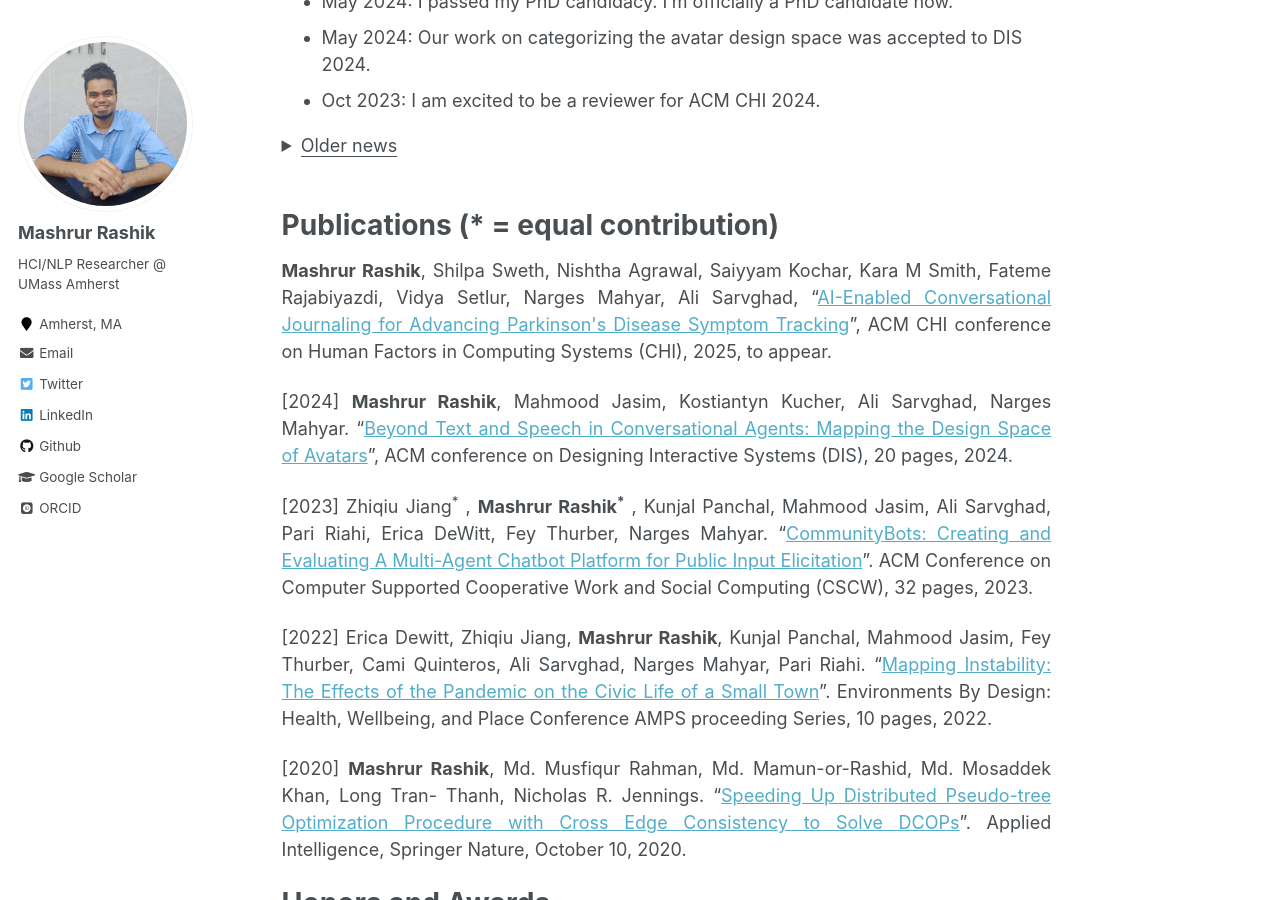
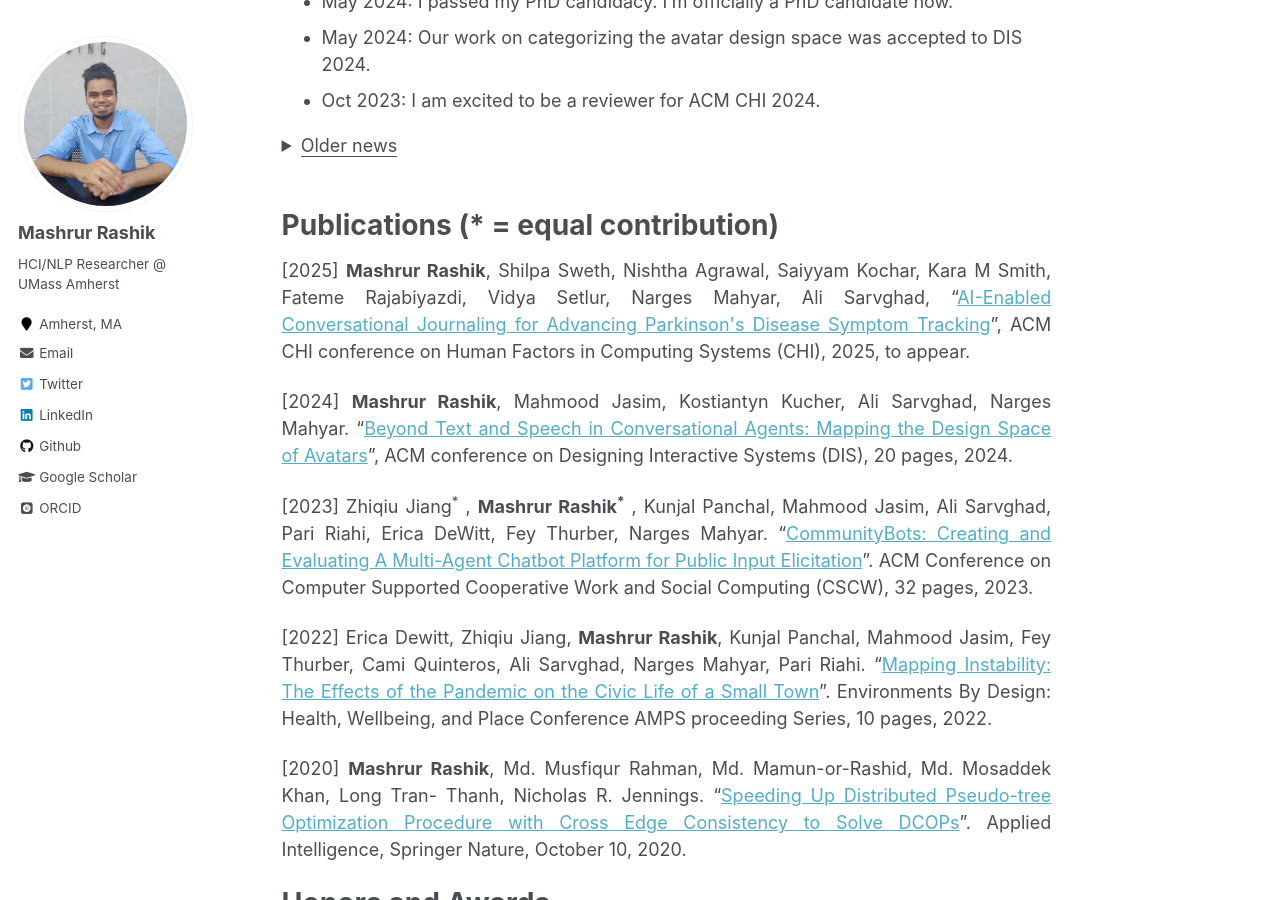
Before and after one commit to mashrur29/mashrur29.github.io, a Jekyll site: the page built from _pages/about.md, in a window 1280 px wide and 900 px high, scrolled down 1135 px. Built offline with Jekyll 4.4.1, drawn with Linux system fonts in a browser that asks for light colours; some web fonts are replaced.

Commit message:
updated about

```diff
--- a/_pages/about.md
+++ b/_pages/about.md
@@ -81,7 +81,7 @@ Recent News
 
 Publications (\* = equal contribution)
 ======
-<p align="justify"> <b>Mashrur Rashik</b>, Shilpa Sweth, Nishtha Agrawal, Saiyyam Kochar, Kara M Smith, Fateme Rajabiyazdi, Vidya Setlur, Narges Mahyar, Ali Sarvghad, “<a href="https://doi.org/10.1145/3706598.3714280" target="_blank">AI-Enabled Conversational Journaling for Advancing Parkinson's Disease Symptom Tracking</a>”, ACM CHI conference on Human Factors in Computing Systems (CHI), 2025, to appear.</p>
+<p align="justify">[2025] <b>Mashrur Rashik</b>, Shilpa Sweth, Nishtha Agrawal, Saiyyam Kochar, Kara M Smith, Fateme Rajabiyazdi, Vidya Setlur, Narges Mahyar, Ali Sarvghad, “<a href="https://doi.org/10.1145/3706598.3714280" target="_blank">AI-Enabled Conversational Journaling for Advancing Parkinson's Disease Symptom Tracking</a>”, ACM CHI conference on Human Factors in Computing Systems (CHI), 2025, to appear.</p>
 
 <p align="justify">[2024] <b>Mashrur Rashik</b>, Mahmood Jasim, Kostiantyn Kucher, Ali Sarvghad, Narges Mahyar. “<a href="https://dl.acm.org/doi/abs/10.1145/3643834.3661563" target="_blank">Beyond Text and Speech in Conversational Agents: Mapping the Design Space of Avatars</a>”, ACM conference on Designing Interactive Systems (DIS), 20 pages, 2024.</p>
 
```
